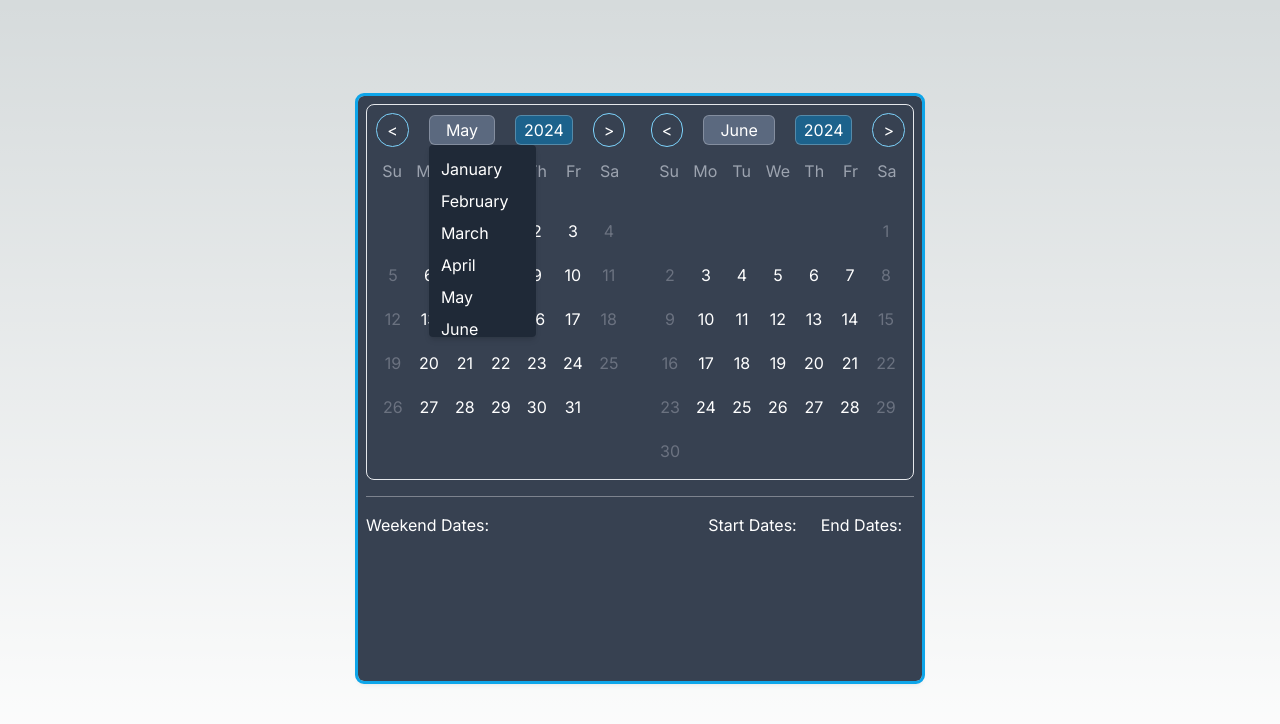
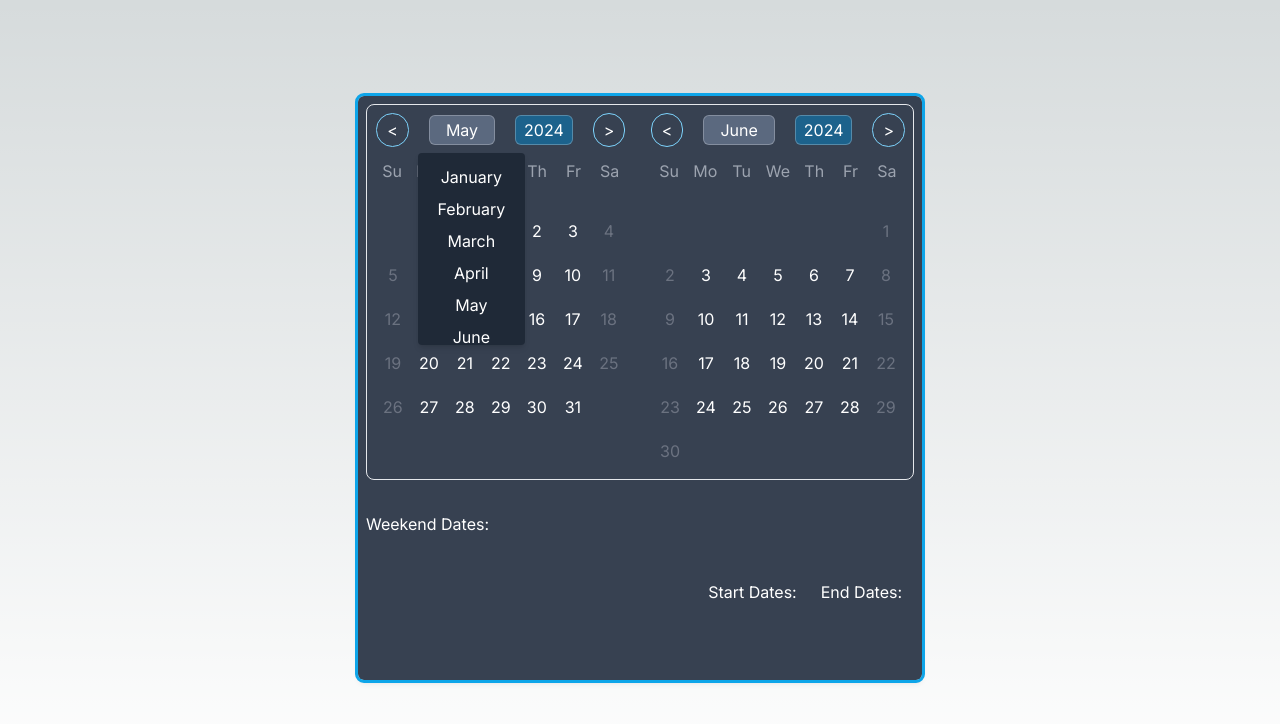
Before and after one commit to imaxisXD/date-picker, a Next.js app: page / in a window 1280 px wide. Both pictures are taken after a click on the button "May". Shown: the top 724 px of the page. Built offline with nearby package versions, Linux system fonts and the light colour scheme.

Commit message:
chore: code cleanup

```diff
--- /dev/null
+++ b/components/calendar.tsx
@@ -0,0 +1,88 @@
+"use client";
+import { getDaysInMonth, isWeekend } from "@/utils/utils";
+import { DateRange, WeekendDates } from "@/utils/types";
+
+interface CalendarProps {
+  month: number;
+  year: number;
+  dateRange: DateRange;
+  weekendDates: WeekendDates;
+  onDateClick: (date: Date) => void;
+}
+
+const Calendar: React.FC<CalendarProps> = ({
+  month,
+  year,
+  dateRange,
+  weekendDates,
+  onDateClick,
+}) => {
+  const isDateInRange = (date: Date) => {
+    const { startDate, endDate } = dateRange;
+    return startDate && endDate && date >= startDate && date <= endDate;
+  };
+
+  const renderCalendar = () => {
+    const daysInMonth = getDaysInMonth(month, year);
+    const firstDayOfMonth = new Date(year, month, 1).getDay();
+    const calendarRows = [];
+
+    let date = 1;
+    for (let row = 0; row < 6; row++) {
+      const calendarCells = [];
+      for (let col = 0; col < 7; col++) {
+        if (row === 0 && col < firstDayOfMonth) {
+          calendarCells.push(
+            <div
+              key={`empty-${col}`}
+              className="text-gray-400 p-2 text-center"
+            ></div>
+          );
+        } else if (date > daysInMonth) {
+          calendarCells.push(
+            <div
+              key={`empty-${col}`}
+              className="text-gray-400 p-2 text-center"
+            ></div>
+          );
+        } else {
+          const currentDate = new Date(year, month, date);
+          const isWeekendDay = isWeekend(currentDate);
+
+          const isSelectedDay = isDateInRange(currentDate) && !isWeekendDay;
+          const isStartOrEndDate =
+            (currentDate.getTime() === dateRange.startDate?.getTime() ||
+              currentDate.getTime() === dateRange.endDate?.getTime()) &&
+            !isWeekendDay;
+
+          calendarCells.push(
+            <button
+              key={date}
+              className={`p-2 cursor-pointer text-center hover:bg-blue-200 hover:bg-opacity-20 ease-in-out transition-all duration-300 ${
+                isWeekendDay ? "text-gray-500" : "text-white"
+              } ${isSelectedDay ? "bg-blue-200 bg-opacity-20" : ""} ${
+                isStartOrEndDate
+                  ? "bg-blue-500 rounded-sm text-white outline outline-sky-500"
+                  : ""
+              }`}
+              onClick={() => onDateClick(currentDate)}
+            >
+              {date}
+            </button>
+          );
+          date++;
+        }
+      }
+      calendarRows.push(
+        <div key={row} className="grid grid-cols-7">
+          {calendarCells}
+        </div>
+      );
+    }
+    return calendarRows;
+  };
+
+  return <div className="space-y-1">{renderCalendar()}</div>;
+};
+
+export default Calendar;
--- a/components/date-picker.tsx
+++ b/components/date-picker.tsx
@@ -1,14 +1,11 @@
 "use client";
 import { useState } from "react";
 import { DateRange, DateRangePickerProps, WeekendDates } from "@/utils/types";
-import {
-  getDaysInMonth,
-  getWeekendDates,
-  isWeekend,
-  months,
-  years,
-} from "@/utils/utils";
+import { getWeekendDates, isWeekend, months, years } from "@/utils/utils";
 import { toast } from "sonner";
+import useDropdown from "@/utils/hooks/useDropDown";
+import { WeekHeader } from "./week-header";
+import Calendar from "./calendar";
 
 const DatePicker: React.FC<DateRangePickerProps> = ({ predefinedRanges }) => {
   const [dateRange, setDateRange] = useState<DateRange>({
@@ -20,18 +17,29 @@ const DatePicker: React.FC<DateRangePickerProps> = ({ predefinedRanges }) => {
   });
   const [currentMonth, setCurrentMonth] = useState(new Date().getMonth());
   const [currentYear, setCurrentYear] = useState(new Date().getFullYear());
-  const [showYearDropdown, setShowYearDropdown] = useState(false);
-  const [showMonthDropdown, setShowMonthDropdown] = useState(false);
-  const [showNextYearDropdown, setShowNextYearDropdown] = useState(false);
-  const [showNextMonthDropdown, setShowNextMonthDropdown] = useState(false);
+  const {
+    ref: monthRef,
+    isOpen: showMonthDropdown,
+    setIsOpen: setShowMonthDropdown,
+  } = useDropdown();
+  const {
+    ref: yearRef,
+    isOpen: showYearDropdown,
+    setIsOpen: setShowYearDropdown,
+  } = useDropdown();
+  const {
+    ref: nextMonthRef,
+    isOpen: showNextMonthDropdown,
+    setIsOpen: setShowNextMonthDropdown,
+  } = useDropdown();
+  const {
+    ref: nextYearRef,
+    isOpen: showNextYearDropdown,
+    setIsOpen: setShowNextYearDropdown,
+  } = useDropdown();
 
   const nextMonth = currentMonth === 11 ? 0 : currentMonth + 1;
   const nextMonthYear = currentMonth === 11 ? currentYear + 1 : currentYear;
-
-  const isDateInRange = (date: Date) => {
-    const { startDate, endDate } = dateRange;
-    return startDate && endDate && date >= startDate && date <= endDate;
-  };
 
   const handleDateClick = (date: Date) => {
     if (!isWeekend(date)) {
@@ -57,66 +65,6 @@ const DatePicker: React.FC<DateRangePickerProps> = ({ predefinedRanges }) => {
     setDateRange({ startDate, endDate });
     if (startDate && endDate)
       setWeekendDates({ weekendDates: getWeekendDates(startDate, endDate) });
-  };
-
-  const renderCalendar = (month: number, year: number) => {
-    const daysInMonth = getDaysInMonth(month, year);
-    const firstDayOfMonth = new Date(year, month, 1).getDay();
-    const calendarRows = [];
-
-    let date = 1;
-    for (let row = 0; row < 6; row++) {
-      const calendarCells = [];
-      for (let col = 0; col < 7; col++) {
-        if (row === 0 && col < firstDayOfMonth) {
-          calendarCells.push(
-            <div
-              key={`empty-${col}`}
-              className="text-gray-400 p-2 text-center"
-            ></div>
-          );
-        } else if (date > daysInMonth) {
-          calendarCells.push(
-            <div
-              key={`empty-${col}`}
-              className="text-gray-400 p-2 text-center"
-            ></div>
-          );
-        } else {
-          const currentDate = new Date(year, month, date);
-          const isWeekendDay = isWeekend(currentDate);
-
-          const isSelectedDay = isDateInRange(currentDate) && !isWeekendDay;
-          const isStartOrEndDate =
-            (currentDate.getTime() === dateRange.startDate?.getTime() ||
-              currentDate.getTime() === dateRange.endDate?.getTime()) &&
-            !isWeekendDay;
-
-          calendarCells.push(
-            <button
-              key={date}
-              className={`p-2 cursor-pointer text-center hover:bg-blue-200 hover:bg-opacity-20 ease-in-out transition-all duration-300 ${
-                isWeekendDay ? "text-gray-500" : "text-white"
-              } ${isSelectedDay ? "bg-blue-200 bg-opacity-20" : ""} ${
-                isStartOrEndDate
-                  ? "bg-blue-500 rounded-sm text-white outline outline-sky-500"
-                  : ""
-              }`}
-              onClick={() => handleDateClick(currentDate)}
-            >
-              {date}
-            </button>
-          );
-          date++;
-        }
-      }
-      calendarRows.push(
-        <div key={row} className="grid grid-cols-7">
-          {calendarCells}
-        </div>
-      );
-    }
-    return calendarRows;
   };
 
   return (
@@ -145,13 +93,14 @@ const DatePicker: React.FC<DateRangePickerProps> = ({ predefinedRanges }) => {
                 <span className="mx-2">{months[currentMonth]}</span>
               </button>
               {showMonthDropdown && (
-                <ul className="absolute flex flex-col top-full left-0 w-fit overflow-auto h-48 bg-gray-800 p-2 rounded shadow-md z-10">
+                <ul
+                  ref={monthRef}
+                  className="absolute flex flex-col top-[125%] right-12 w-fit overflow-auto h-48 bg-gray-800 p-2 rounded shadow-md z-10"
+                >
                   {months.map((month, index) => (
-                    <li
-                      key={month}
-                      className="cursor-pointer p-1 hover:bg-gray-600 w-fit"
-                    >
+                    <li key={month} className="w-full">
                       <button
+                        className="cursor-pointer p-1 hover:bg-gray-600 w-full"
                         onClick={() => {
                           setCurrentMonth(index);
                           setShowMonthDropdown(false);
@@ -170,11 +119,14 @@ const DatePicker: React.FC<DateRangePickerProps> = ({ predefinedRanges }) => {
                 <span>{currentYear}</span>
               </button>
               {showYearDropdown && (
-                <div className="absolute top-full left-16 bg-gray-800 p-2 rounded shadow-md z-10 h-48 overflow-y-auto">
+                <ul
+                  ref={yearRef}
+                  className="absolute top-[125%] left-20 bg-gray-800 p-2 rounded shadow-md z-10 h-48 overflow-y-auto"
+                >
                   {years.map((year) => (
+                    <li key={year} className="w-full">
                       <button
-                      key={year}
-                      className="cursor-pointer p-1 hover:bg-gray-600"
+                        className="cursor-pointer p-1 hover:bg-gray-600 w-full"
                         onClick={() => {
                           setCurrentYear(year);
                           setShowYearDropdown(false);
@@ -182,8 +134,9 @@ const DatePicker: React.FC<DateRangePickerProps> = ({ predefinedRanges }) => {
                       >
                         {year}
                       </button>
+                    </li>
                   ))}
-                </div>
+                </ul>
               )}
             </div>
             <button
@@ -201,18 +154,14 @@ const DatePicker: React.FC<DateRangePickerProps> = ({ predefinedRanges }) => {
             </button>
           </div>
 
-          <div className="grid grid-cols-7 gap-3 text-center mb-4">
-            <div className="text-gray-400">Su</div>
-            <div className="text-gray-400">Mo</div>
-            <div className="text-gray-400">Tu</div>
-            <div className="text-gray-400">We</div>
-            <div className="text-gray-400">Th</div>
-            <div className="text-gray-400">Fr</div>
-            <div className="text-gray-400">Sa</div>
-          </div>
-          <div className="space-y-1">
-            {renderCalendar(currentMonth, currentYear)}
-          </div>
+          <WeekHeader />
+          <Calendar
+            month={currentMonth}
+            year={currentYear}
+            dateRange={dateRange}
+            weekendDates={weekendDates}
+            onDateClick={handleDateClick}
+          />
         </div>
 
         <div className="flex flex-col items-center gap-3 p-2 h-full w-1/2">
@@ -238,11 +187,14 @@ const DatePicker: React.FC<DateRangePickerProps> = ({ predefinedRanges }) => {
                 <span className="mx-2">{months[nextMonth]}</span>
               </button>
               {showNextMonthDropdown && (
-                <ul className="absolute flex flex-col top-[125%] right-9 w-fit overflow-auto h-48 bg-gray-800 p-2 rounded shadow-md z-10">
+                <ul
+                  ref={nextMonthRef}
+                  className="absolute flex flex-col top-[125%] right-12 w-fit overflow-auto h-48 bg-gray-800 p-2 rounded shadow-md z-10"
+                >
                   {months.map((month, index) => (
+                    <li key={month} className="w-full">
                       <button
-                      key={month}
-                      className="cursor-pointer p-1 hover:bg-gray-600"
+                        className="cursor-pointer p-1 hover:bg-gray-600 w-full"
                         onClick={() => {
                           setCurrentMonth(index - 1);
                           setShowNextMonthDropdown(false);
@@ -250,6 +202,7 @@ const DatePicker: React.FC<DateRangePickerProps> = ({ predefinedRanges }) => {
                       >
                         {month}
                       </button>
+                    </li>
                   ))}
                 </ul>
               )}
@@ -260,11 +213,14 @@ const DatePicker: React.FC<DateRangePickerProps> = ({ predefinedRanges }) => {
                 <span>{nextMonthYear}</span>
               </button>
               {showNextYearDropdown && (
-                <div className="absolute top-full left-16 bg-gray-800 p-2 rounded shadow-md z-10 h-48 overflow-y-auto">
+                <ul
+                  ref={nextYearRef}
+                  className="absolute top-[125%] left-20 bg-gray-800 p-2 rounded shadow-md z-10 h-48 overflow-y-auto"
+                >
                   {years.map((year) => (
+                    <li key={year} className="w-full">
                       <button
-                      key={year}
-                      className="cursor-pointer p-1 hover:bg-gray-600"
+                        className="cursor-pointer p-1 hover:bg-gray-600 w-full"
                         onClick={() => {
                           setCurrentYear(year);
                           setShowNextYearDropdown(false);
@@ -272,8 +228,9 @@ const DatePicker: React.FC<DateRangePickerProps> = ({ predefinedRanges }) => {
                       >
                         {year}
                       </button>
+                    </li>
                   ))}
-                </div>
+                </ul>
               )}
             </div>
             <button
@@ -290,22 +247,18 @@ const DatePicker: React.FC<DateRangePickerProps> = ({ predefinedRanges }) => {
               &#62;
             </button>
           </div>
-          <div className="grid grid-cols-7 gap-3 text-center mb-4">
-            <div className="text-gray-400">Su</div>
-            <div className="text-gray-400">Mo</div>
-            <div className="text-gray-400">Tu</div>
-            <div className="text-gray-400">We</div>
-            <div className="text-gray-400">Th</div>
-            <div className="text-gray-400">Fr</div>
-            <div className="text-gray-400">Sa</div>
-          </div>
-          <div className="space-y-1">
-            {renderCalendar(nextMonth, nextMonthYear)}
-          </div>
+          <WeekHeader />
+          <Calendar
+            month={nextMonth}
+            year={nextMonthYear}
+            dateRange={dateRange}
+            weekendDates={weekendDates}
+            onDateClick={handleDateClick}
+          />
         </div>
       </div>
 
-      <div className="flex justify-between items-start border-t border-white/35 mt-4">
+      <div className="flex justify-between items(start (border-t border-white/35 mt-4">
         <div className="mt-4 w-fit">
           <h3 className="text-base mb-2">Weekend Dates:</h3>
           <ul className="overflow-auto h-32">
--- /dev/null
+++ b/components/week-header.tsx
@@ -0,0 +1,13 @@
+export const WeekHeader = () => {
+  return (
+    <div className="grid grid-cols-7 gap-3 text-center mb-4">
+      <div className="text-gray-400">Su</div>
+      <div className="text-gray-400">Mo</div>
+      <div className="text-gray-400">Tu</div>
+      <div className="text-gray-400">We</div>
+      <div className="text-gray-400">Th</div>
+      <div className="text-gray-400">Fr</div>
+      <div className="text-gray-400">Sa</div>
+    </div>
+  );
+};
--- /dev/null
+++ b/utils/hooks/useDropDown.tsx
@@ -0,0 +1,37 @@
+import { useState, useRef, useEffect } from "react";
+
+const useDropdown = () => {
+  const [isOpen, setIsOpen] = useState(false);
+  const ref = useRef<HTMLUListElement>(null);
+
+  const handleClickOutside = (event: MouseEvent) => {
+    if (ref.current && !ref.current.contains(event.target as Node)) {
+      setIsOpen(false);
+    }
+  };
+
+  const handleEscKeyPress = (event: KeyboardEvent) => {
+    if (event.key === "Escape") {
+      setIsOpen(false);
+    }
+  };
+
+  useEffect(() => {
+    if (isOpen) {
+      document.addEventListener("mousedown", handleClickOutside);
+      document.addEventListener("keydown", handleEscKeyPress);
+    } else {
+      document.removeEventListener("mousedown", handleClickOutside);
+      document.removeEventListener("keydown", handleEscKeyPress);
+    }
+
+    return () => {
+      document.removeEventListener("mousedown", handleClickOutside);
+      document.removeEventListener("keydown", handleEscKeyPress);
+    };
+  }, [isOpen]);
+
+  return { ref, isOpen, setIsOpen };
+};
+
+export default useDropdown;
```
Lines whose indentation alone changed are shown as unchanged.
